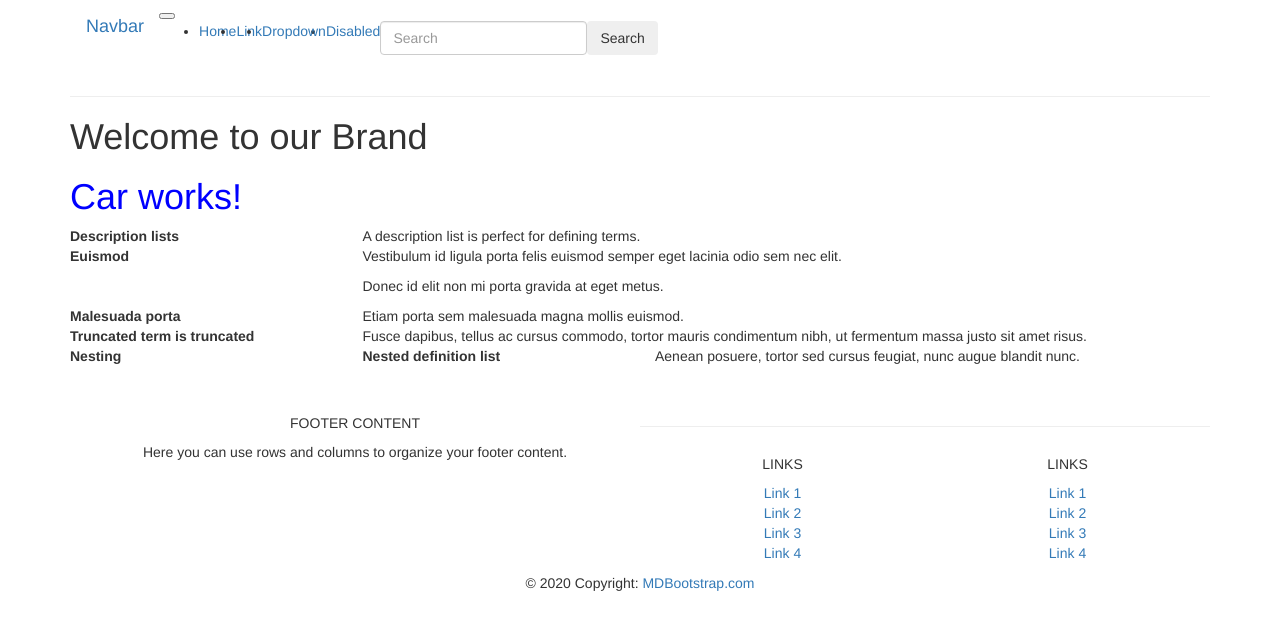
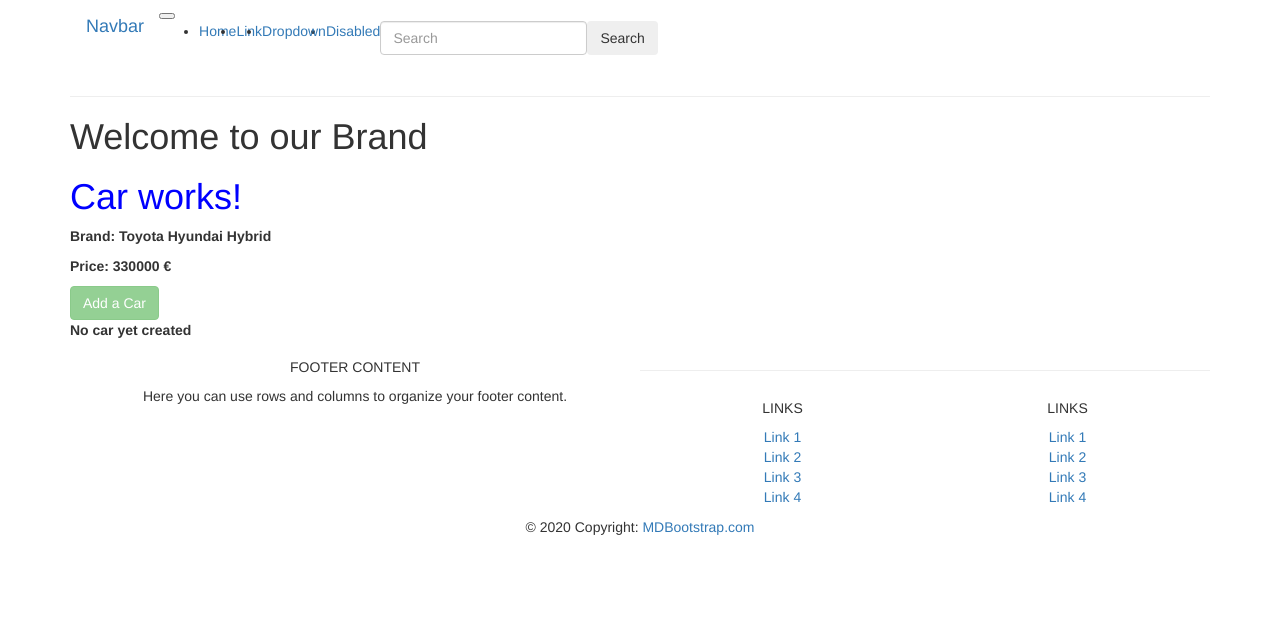
Before and after one commit to jean-dedieu/angular-carApp, an Angular app: page / in a window 1280 px wide. Shown: the top 630 px of the page. Built offline with nearby package versions, Linux system fonts and the light colour scheme.

Commit message:
implemented data binding and event binding

```diff
--- a/src/app/car/car.component.css
+++ b/src/app/car/car.component.css
@@ -1,3 +1,6 @@
 h1 {
   color: blue;
 }
+p{
+  font-weight: bold;
+}
--- a/src/app/car/car.component.html
+++ b/src/app/car/car.component.html
@@ -1,25 +1,10 @@
 <h1>Car works!</h1>
-<dl class="row">
-  <dt class="col-sm-3">Description lists</dt>
-  <dd class="col-sm-9">A description list is perfect for defining terms.</dd>
 
-  <dt class="col-sm-3">Euismod</dt>
-  <dd class="col-sm-9">
-    <p>Vestibulum id ligula porta felis euismod semper eget lacinia odio sem nec elit.</p>
-    <p>Donec id elit non mi porta gravida at eget metus.</p>
-  </dd>
+<p>Brand: {{carBrand}} </p>
+<p> Price: {{carPrice}} € </p>
+<button class="btn btn-success"
+        [disabled]="!allowAddNewCar"
+        (click)="displayCreatedCar()">Add a Car
+</button>
 
-  <dt class="col-sm-3">Malesuada porta</dt>
-  <dd class="col-sm-9">Etiam porta sem malesuada magna mollis euismod.</dd>
-
-  <dt class="col-sm-3 text-truncate">Truncated term is truncated</dt>
-  <dd class="col-sm-9">Fusce dapibus, tellus ac cursus commodo, tortor mauris condimentum nibh, ut fermentum massa justo sit amet risus.</dd>
-
-  <dt class="col-sm-3">Nesting</dt>
-  <dd class="col-sm-9">
-    <dl class="row">
-      <dt class="col-sm-4">Nested definition list</dt>
-      <dd class="col-sm-8">Aenean posuere, tortor sed cursus feugiat, nunc augue blandit nunc.</dd>
-    </dl>
-  </dd>
-</dl>
+<p> {{carCreationStatus}} </p>
--- a/src/app/car/car.component.ts
+++ b/src/app/car/car.component.ts
@@ -1,4 +1,4 @@
-import { Component, OnInit } from '@angular/core';
+import {Component, OnInit} from '@angular/core';
 
 @Component({
   selector: 'app-car',
@@ -6,10 +6,21 @@ import { Component, OnInit } from '@angular/core';
   styleUrls: ['./car.component.css']
 })
 export class CarComponent implements OnInit {
+  carPrice = 330000;
+  carBrand = "Toyota Hyundai Hybrid";
+  allowAddNewCar = false;
+  carCreationStatus = "No car yet created";
 
-  constructor() { }
+  constructor() {
+    setTimeout(() => {
+      this.allowAddNewCar = true;
+    }, 7000);
+  }
 
   ngOnInit(): void {
   }
 
+  displayCreatedCar() {
+    this.carCreationStatus = "You created a car";
+  }
 }
```
